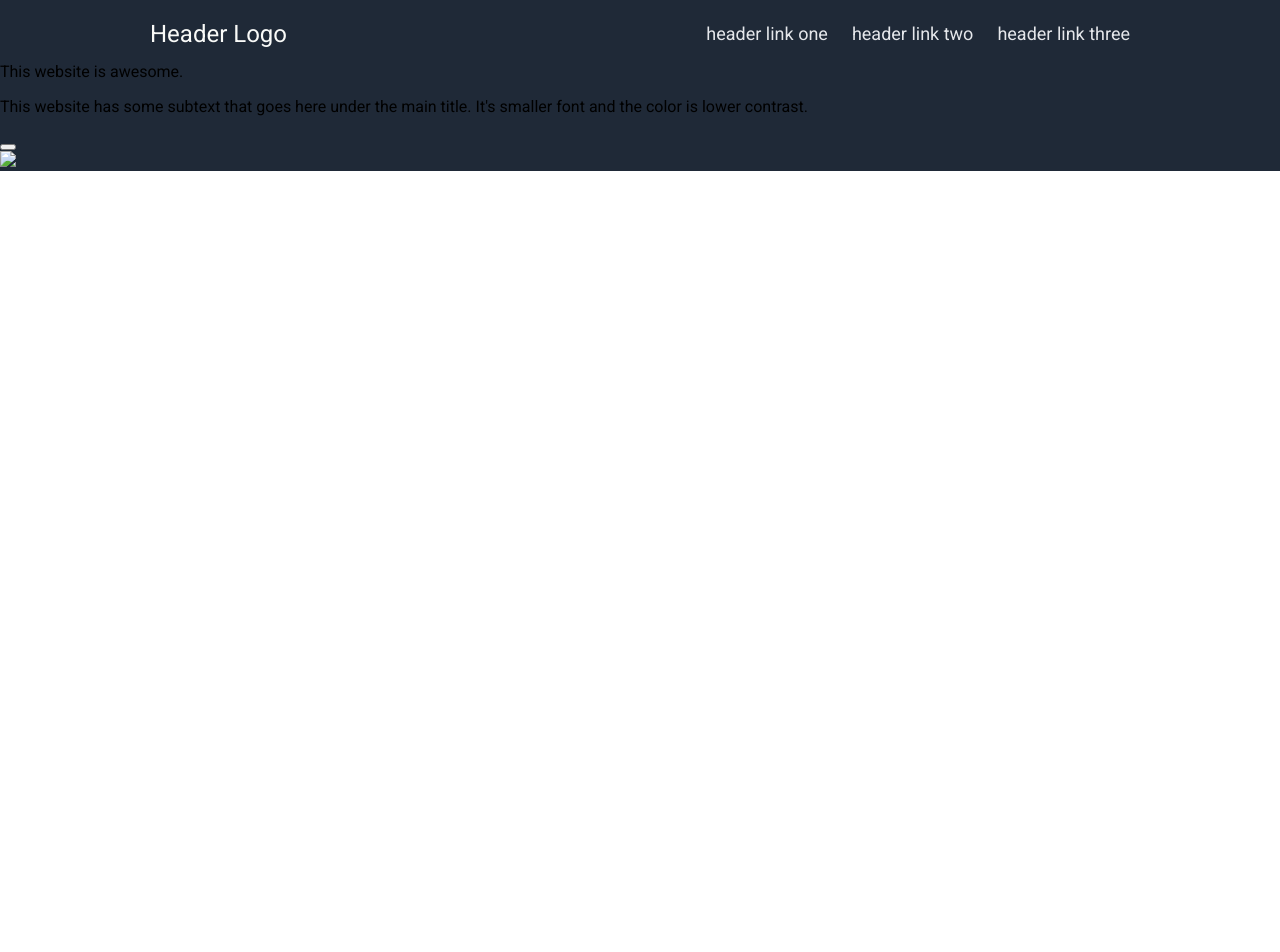
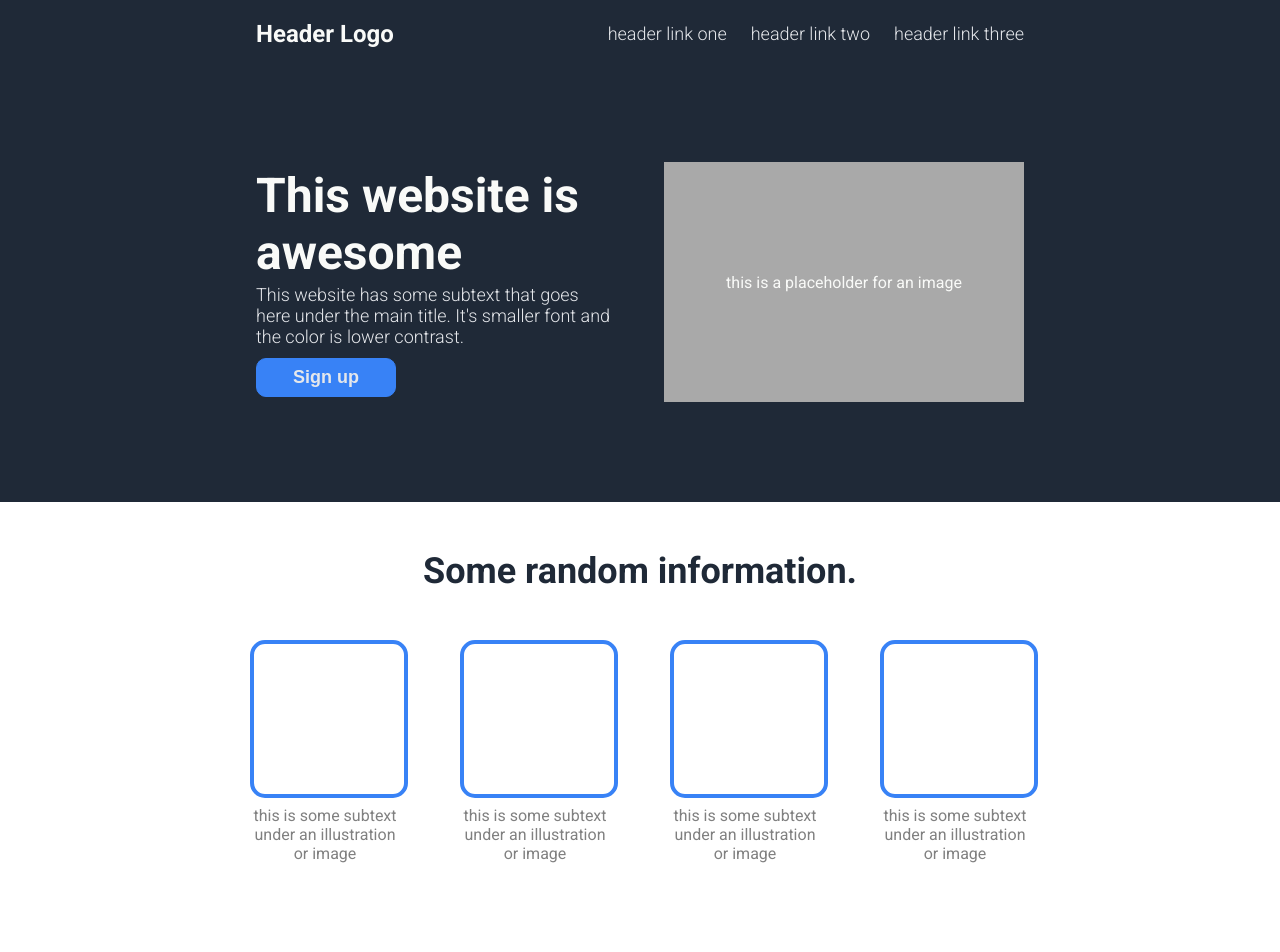
Before and after one commit to sanduhrew/odin-landing, a plain HTML site: page index.html in a window 1280 px wide. Shown: the top 952 px of the page. Before the commit the page ends 800 px from the top, so only its background shows below. Drawn offline with Linux system fonts and the light colour scheme.

Commit message:
Header, hero, info, and quote complete

```diff
--- a/index.html
+++ b/index.html
@@ -7,8 +7,10 @@
     <title>Landing Page</title>
     <link rel="stylesheet" href="./styles.css">
 </head>
+
 <body>
-<div class="block-one">
+
+<div class="header-hero-block">
     <div class="header">
         <div class="logo">Header Logo</div>
         <ul class="header-links">
@@ -18,16 +20,52 @@
         </ul>
     </div>
 
-    <div class="main">
-        <div class="hero-section">
-            <div class="hero-text">This website is awesome.</div>
-            <p class="hero-sub">This website has some subtext that goes here under the main title. It's smaller font and the color is lower contrast. </p>
-            <button class="hero-button"></button>
+    <div class="hero">
+        <div class="hero-text">
+            <div class="hero-main">This website is awesome</div>
+            <div class="hero-sub">This website has some subtext that goes here under the main title. It's smaller font and the color is lower contrast. </div>
+            <button class="hero-button">Sign up</button>
         </div>
-        <div class="main-img">
-            <img src="./main.png">
+        <div class="hero-img">this is a placeholder for an image</div>
+    </div>
+</div>
+
+<div class="info-block">
+    <div class="info-header">Some random information.</div>
+    <div class="info-container">
+        <div class ="info-img">
+            <div class="info-img-holder"></div>
+            <div class="info-text">this is some subtext under an illustration or image</div>
+        </div>
+        <div class ="info-img">
+            <div class="info-img-holder"></div>
+            <div class="info-text">this is some subtext under an illustration or image</div>
+        </div>
+        <div class ="info-img">
+            <div class="info-img-holder"></div>
+            <div class="info-text">this is some subtext under an illustration or image</div>
+        </div>
+        <div class ="info-img">
+            <div class="info-img-holder"></div>
+            <div class="info-text">this is some subtext under an illustration or image</div>
         </div>
     </div>
 </div>
+
+<div class="quote-block">
+    <div class="main-quote">“It is a pity that there are no big creatures to prey on humanity. If there were enough dragons and rocs, perhaps mankind would turn its might against them. Unfortunately man is preyed upon by microbes, which are too small to be appreciated.”<div class="quote-cite">- Thor, God of Thunder</div></div>
+</div>
+
+
+
+
+
+
+
+
+
+<div class="footer">
+    <div>Copyright © The Odin Project 2021</div>
+</div>
 </body>
 </html>
--- a/styles.css
+++ b/styles.css
@@ -1,4 +1,5 @@
-@import url('https://fonts.googleapis.com/css2?family=Roboto:wght@400;700&display=swap');
+@import url('https://fonts.googleapis.com/css2?family=Roboto:ital,wght@0,300;0,400;0,500;0,700;1,300&display=swap');
+
 
 body {
     display: flex;
@@ -8,31 +9,93 @@ body {
     min-height: 100vh;
   }
 
-.block-one {
+.header-hero-block {
     background: #1F2937;
+    padding-top: 5px;
 }
 
 .header {
     display: flex;
+    align-items: center;
     justify-content: space-between;
-    align-items: center;
-    margin: 5px 150px 0 150px;
+    margin: 0 20% 100px 20%;
+    gap: 48px;
 }
 
 .logo {
     font-size: 24px;
     color: #F9FAF8;
-
+    font-weight: bold;
 }
 
 .header-links {
-    display: flex;
-    justify-content: space-around;
     display: flex;
     padding: 0;
     gap: 24px;
     font-size: 18px;
     color: #E5E7EB;
+    font-weight: 100;
+}
+
+.hero {
+  display: flex;
+  justify-content: center;
+  align-items: center;
+  flex-wrap: wrap;
+  gap: 48px;
+  margin: 0 20% 100px 20%;
+}
+
+.hero-text {
+  display: flex;
+  flex: 1;
+  flex-direction: column;
+  max-width: 500px;
+}
+
+.hero-main {
+  font-size: 48px;
+  font-weight: 800;
+  color: #F9FAF8;
+}
+
+.hero-sub {
+  font-size: 18px;
+  color: #E5E7EB;
+  font-weight: 100;
+  margin: 3px 0 3px 0;
+}
+
+.hero-button {
+  display: flex;
+  justify-content: center;
+  max-width: 140px;
+  padding: 8px 16px;
+  border-radius: 10px;
+  background-color: #3882F6;
+  color: #E5E7EB;
+  font-weight: 800;
+  border: 1px solid #3882F6;
+  font-size: 18px;
+  font-weight: bold;
+  margin-top: 8px;
+}
+
+.hero-img {
+  display: flex;
+  flex: 1;
+  background-color: darkgray;
+  color: #F9FAF8;
+  height: 240px;
+  max-width: 600px;
+  min-width: 300px;
+  justify-content: center;
+  align-items: center;
+}
+
+
+.img{
+  color: #F9FAF8;
 }
 
 ul {
@@ -42,3 +105,85 @@ ul {
   a {
     text-decoration: none;
   }
+
+.info-block {
+  display: flex;
+  flex: 1;
+  text-align: center;
+  flex-direction: column;
+}
+
+.info-header {
+  color: #1F2937;
+  font-size: 36px;
+  font-weight: 800;
+  margin: 48px 0px;
+  display: flex;
+  justify-content: center;
+}
+
+.info-container {
+  display: flex;
+  align-items: center;
+  justify-content: center;
+  flex-wrap: wrap;
+  gap: 60px;
+  margin-bottom: 125px;
+}
+
+.info-img-holder{
+  width: 150px;
+  height: 150px;
+  border-radius: 15px;
+  border: 4px solid #3882F6;
+}
+
+
+.info-img {
+  max-width: 150px;
+}
+
+.info-text {
+  color: gray;
+  margin-top: 8px;
+}
+
+.quote-block {
+  background-color:#E5E7EB;
+  display: flex;
+  flex-direction: column;
+  align-items: center;
+  justify-content: center;
+  padding: 100px 0 100px 0;
+}
+
+.main-quote {
+  max-width: 780px;
+  font-size: 36px;
+  color: #1F2937;
+  font-style: italic;
+  font-weight: 100;
+}
+
+.quote-cite {
+  display: flex;
+  justify-content: flex-end;
+  max-width: 780px;
+  font-size: 24px;
+  font-style: normal;
+  font-weight: bold;
+}
+
+
+
+
+  .footer {
+    height: 52px;
+    display: flex;
+    align-items: center;;
+    justify-content: center;
+    background: #1F2937;
+    color: #E5E7EB;
+    font-size: 18px;
+    padding: 24px 0px;
+  }
```
